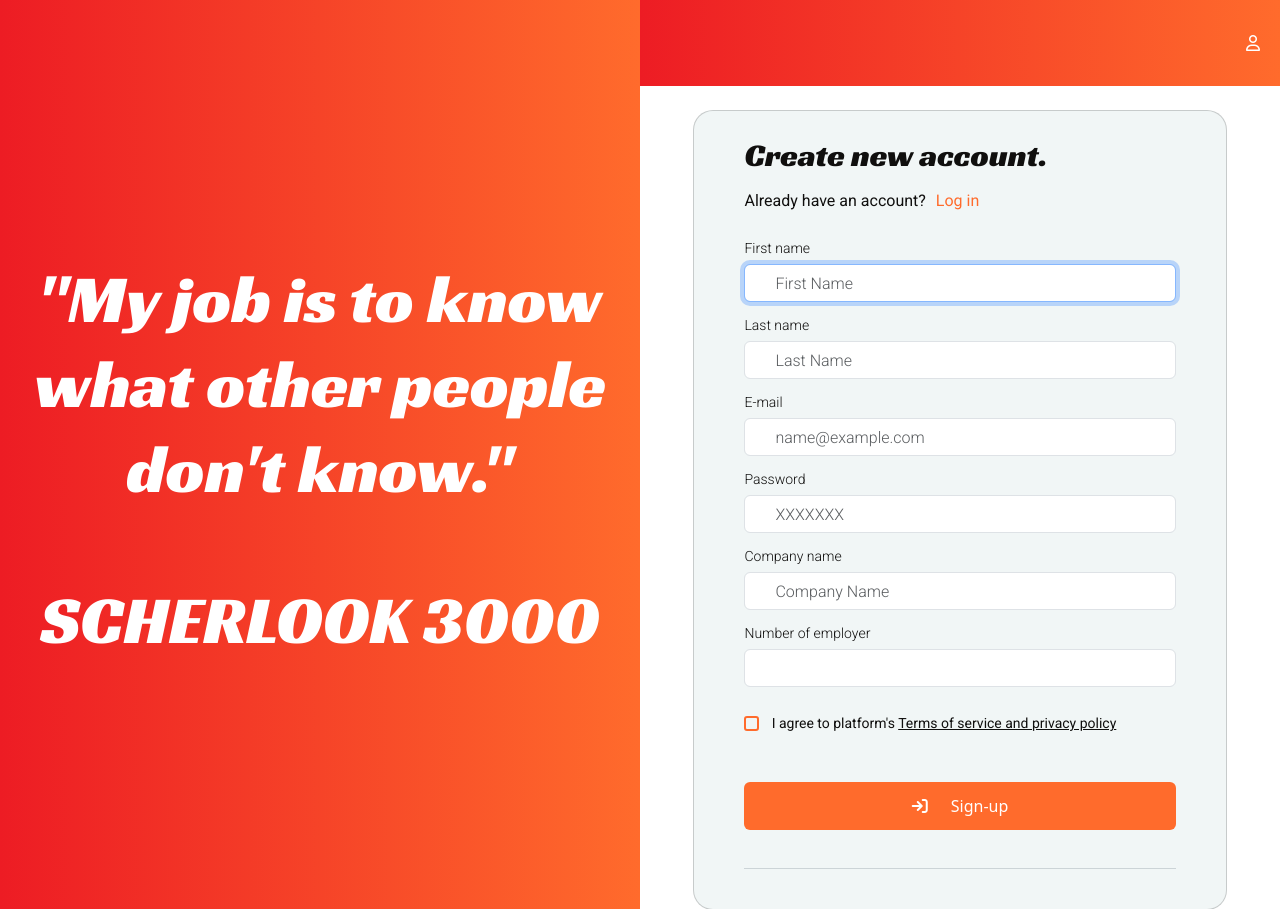
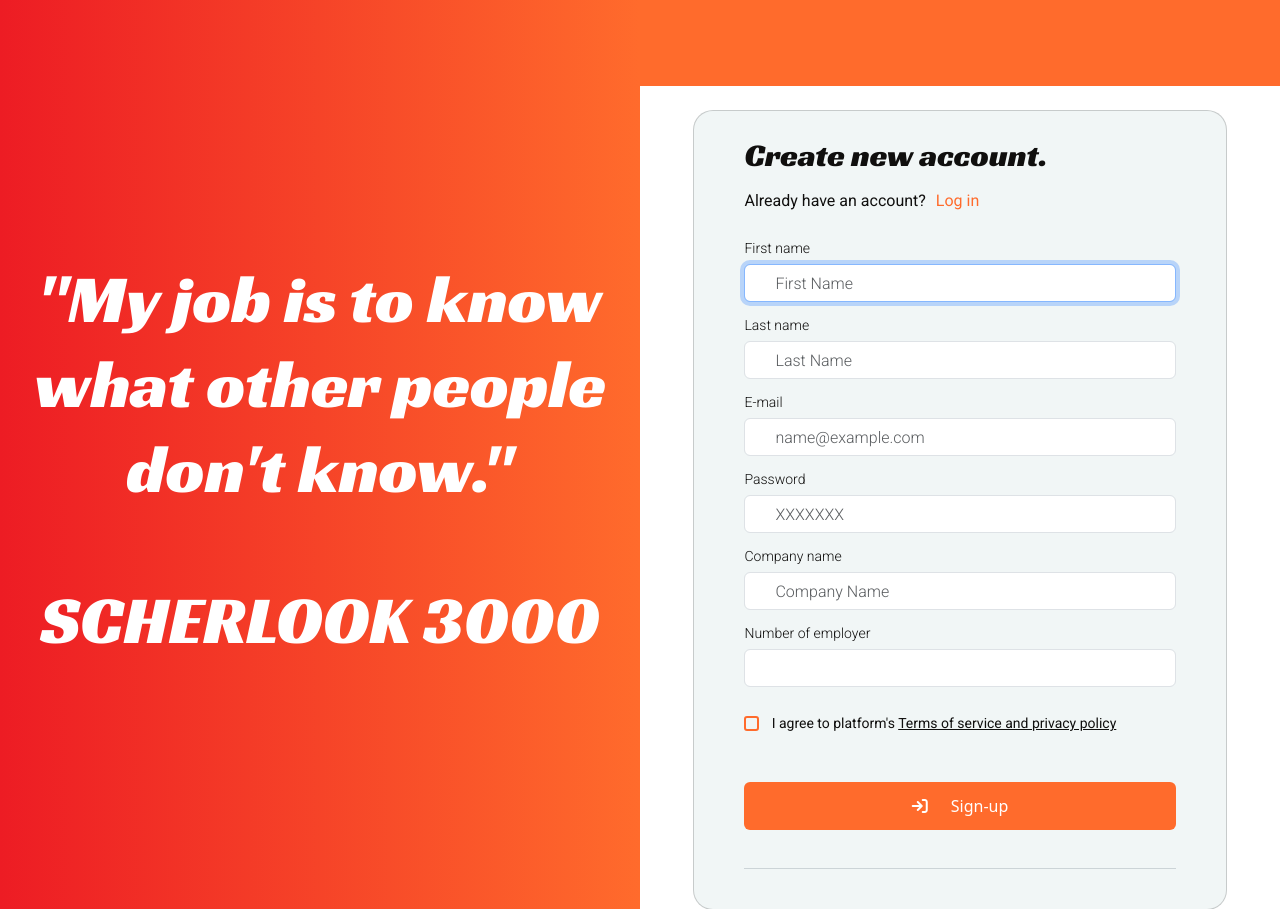
Before and after one commit to milkami/sherlook, a Django app: page / in a window 1280 px wide. Shown: the top 909 px of the page. Run offline with Django 4.2, Linux system fonts and the light colour scheme; parts of the project's set-up code (start-up, migrations or seed data) failed here and were passed over; some libraries are stand-ins or nearby versions.

Commit message:
signup screen changes

```diff
--- a/templates/commons/home.html
+++ b/templates/commons/home.html
@@ -85,7 +85,7 @@
                 </div>
             </div>
             <div class="col-lg-2 ps-4">
-                <div class="light-grey-box text-center px-4 py-4 mb-4" style="box-shadow: 0px 3px 3px rgba(0, 0, 0, 0.25); -moz-box-shadow: 0px 3px 3px rgb(0,0,0, 0.25); -webkit-box-shadow: 0px 3px 3px rgb(0,0,0, 0.25);">
+                <div class="light-grey-box-shadow text-center px-4 py-4 mb-4">
                     <div><button class="btn text-style-rso-25">LIBRARY</button></div>
                 </div>
                 <div class="light-grey-box-shadow text-center px-4 py-4 mb-4">
--- a/templates/commons/signup.html
+++ b/templates/commons/signup.html
@@ -63,7 +63,8 @@
             }
 
             .navbar-custom {
-                background-image: linear-gradient(to right, #ED1C24 , #FF6B2C);
+                background-color: #FF6B2C;
+                /* background-image: linear-gradient(to right, #ED1C24 , #FF6B2C); */
                 height: 86px;
                 color: white;
             }
@@ -191,11 +192,7 @@
                     <div class="container-fluid">
                         <div class="collapse navbar-collapse d-flex" id="navbarSupportedContent">
                             <div class="navbar-nav ms-auto">
-                                <div class="nav-item ms-auto">
-                                    <a class="nav-link active" aria-current="page" href="#">
-                                        <i style="color: white;" class="fa-regular fa-user"></i>
-                                    </a>
-                                </div>
+
                             </div>
                         </div>
                     </div>
```
